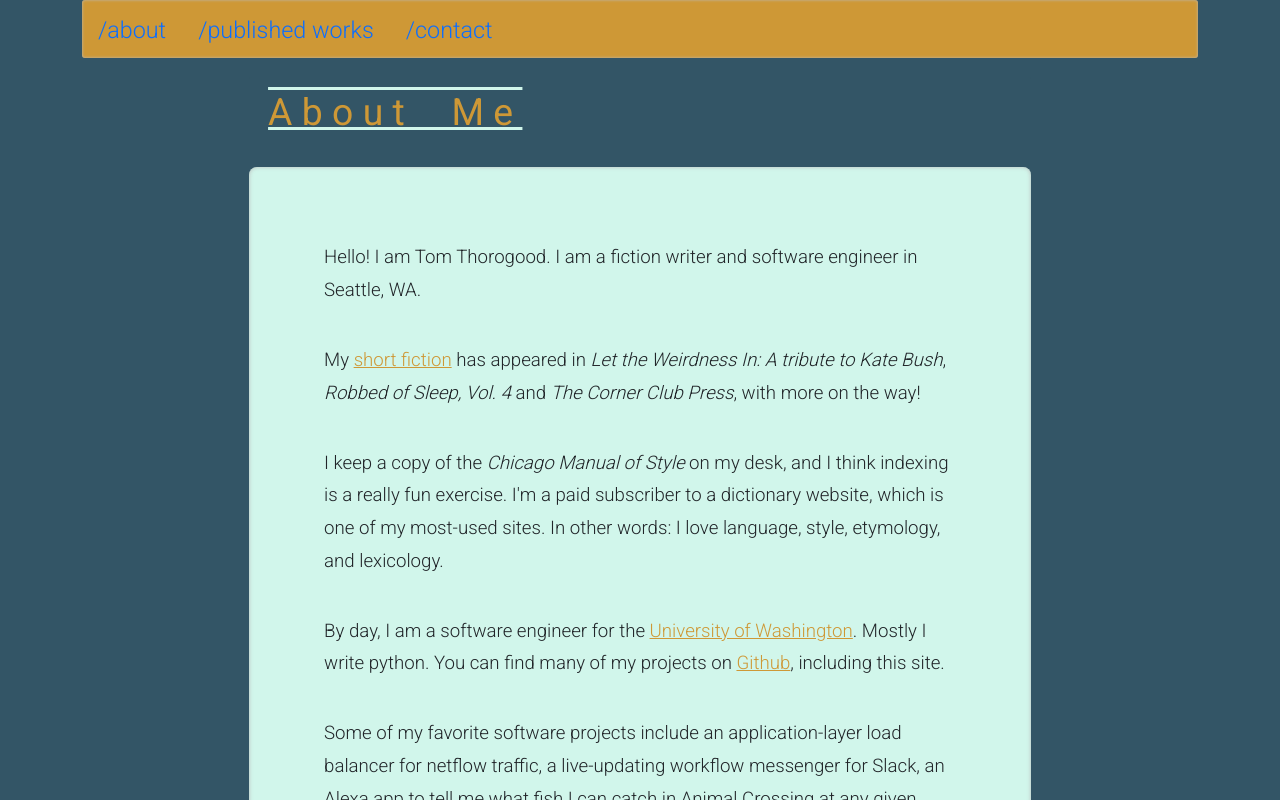
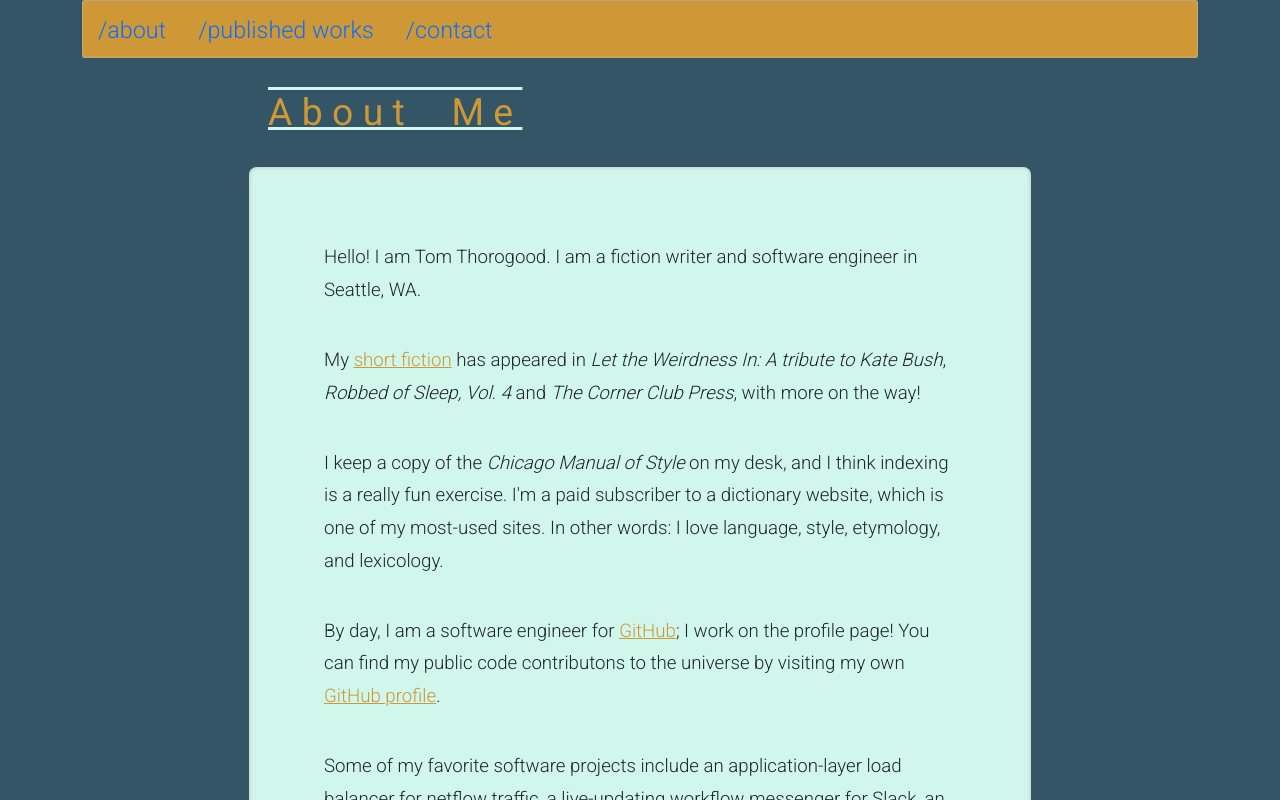
Before and after one commit to tomthorogood/tomthorogood.github.io, an Angular app: page / in a window 1280 px wide. Shown: the top 800 px of the page. Built offline with nearby package versions, Linux system fonts and the light colour scheme.

Commit message:
Update about.component.html

```diff
--- a/src/app/about/about.component.html
+++ b/src/app/about/about.component.html
@@ -23,11 +23,9 @@
     </p>
 
     <p>
-      By day, I am a software engineer for the
-      <a href="https://washington.edu" target="_blank">University of Washington</a>.
-      Mostly I write python. You can find many of my projects on
-      <a href="https://www.github.com/tomthorogood" target="_blank">Github</a>,
-      including this site.
+      By day, I am a software engineer for <a href="https://www.github.com" target="_blank">GitHub</a>; I work on the profile page!
+      You can find my public code contributons to the universe by visiting my own
+      <a href="https://www.github.com/tomthorogood" target="_blank">GitHub profile</a>.
     </p>
 
     <p>
```
